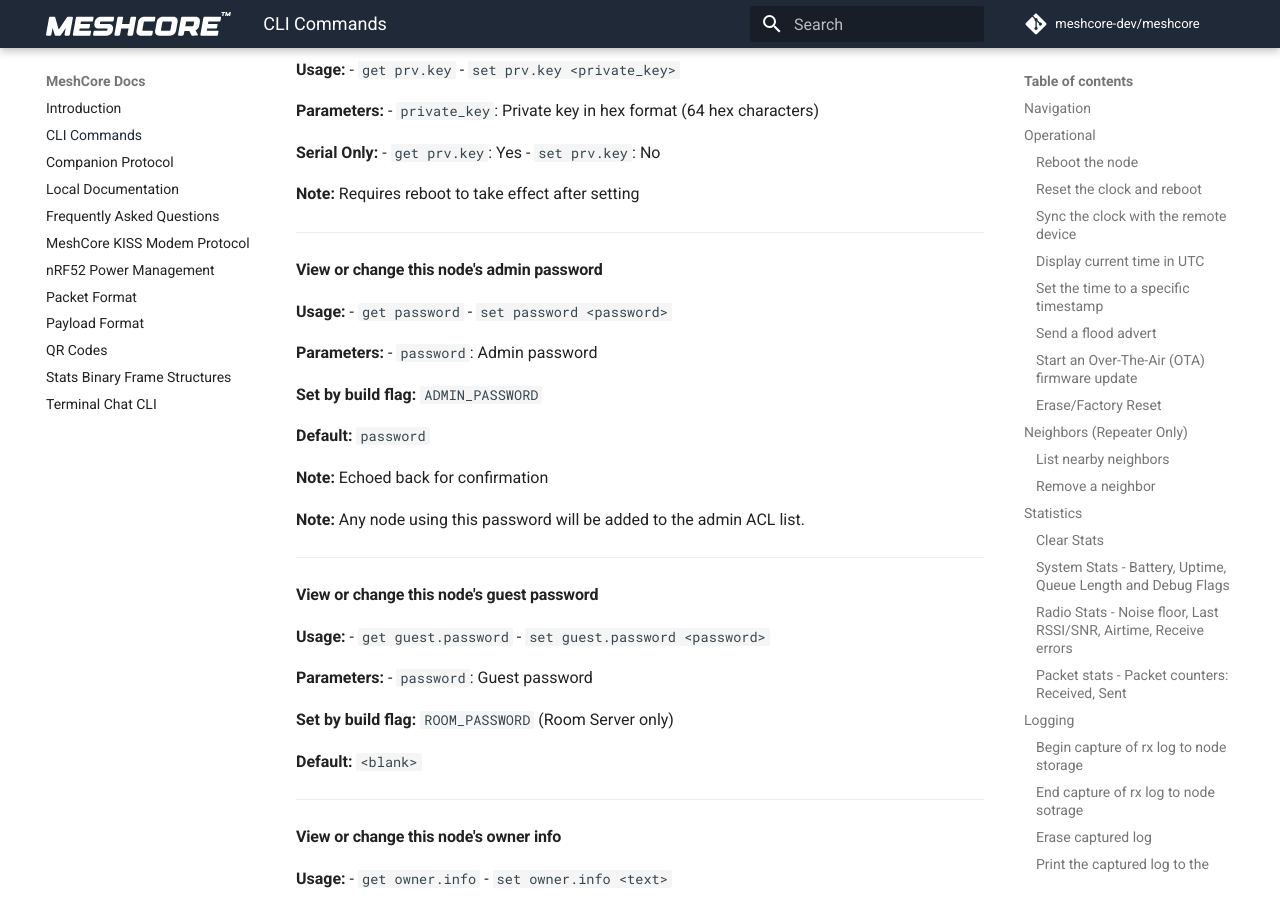
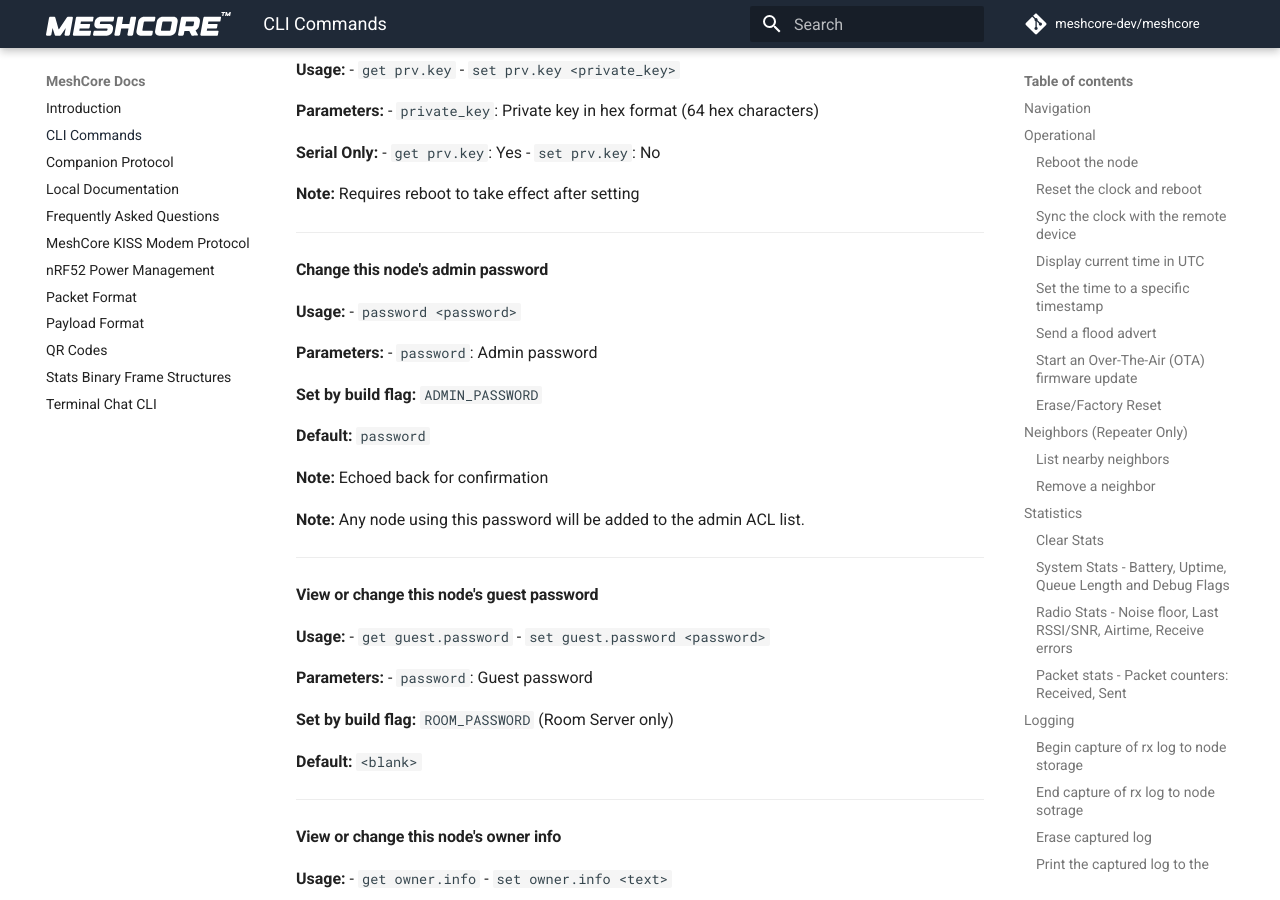
Before and after one commit to JacekVV/MeshCore-Hydra, an MkDocs documentation site: the page built from docs/cli_commands.md, in a window 1280 px wide and 900 px high, scrolled down 6227 px. Built offline with MkDocs 1.6.1 and Material for MkDocs 9.7.7, drawn with Linux system fonts in a browser that asks for light colours; comment, search, counter and statistics services are not loaded.

```diff
--- a/docs/cli_commands.md
+++ b/docs/cli_commands.md
@@ -293,10 +293,9 @@ This document provides an overview of CLI commands that can be sent to MeshCore
 
 ---
 
-#### View or change this node's admin password
+#### Change this node's admin password
 **Usage:**
-- `get password`
-- `set password <password>`
+- `password <password>`
 
 **Parameters:**
 - `password`: Admin password
```
